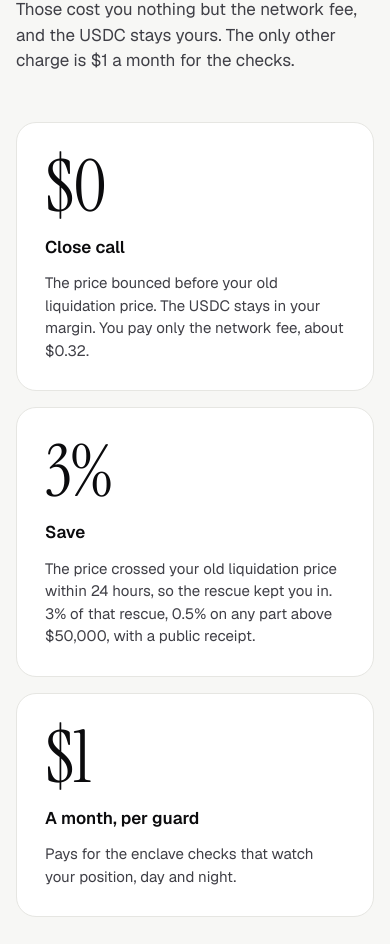
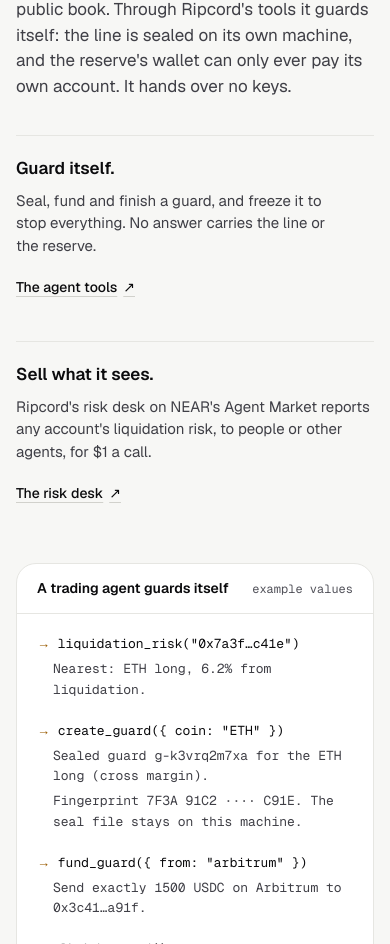
Before and after one commit to Musaga-Technology/Ripcord, a Next.js app in the folder apps/web/: page / in a window 390 px wide. Shown: the part 11056-12000 px from the top of the page. Built offline with nearby package versions, Linux system fonts and the light colour scheme; no server answers.

Commit message:
feat(web): add an agents section to the landing page
A trading agent's session guarding itself through the MCP tools, and the
risk desk on Agent Market, each linked to its code.

```diff
--- a/apps/web/app/page.tsx
+++ b/apps/web/app/page.tsx
@@ -10,6 +10,7 @@ import { AppPreview } from '../components/site/AppPreview';
 import { NearPath } from '../components/site/NearPath';
 import { SealMark } from '../components/SealMark';
 import { EngravedField } from '../components/site/EngravedField';
+import { AgentSession } from '../components/site/AgentSession';
 
 // Home (docs/DESIGN.md §4.1): one bold object per section, few words, every public number with its source and date.
 
@@ -132,6 +133,9 @@ export default function Home() {
             </a>
             <a href="#near" className="hover:text-text">
               On NEAR
+            </a>
+            <a href="#agents" className="hover:text-text">
+              Agents
             </a>
             <a href="#hunt" className="hover:text-text">
               Try to hunt it
@@ -302,6 +306,45 @@ export default function Home() {
           </Reveal>
         </section>
 
+        <section id="agents" className={`${wrap} scroll-mt-20 grid items-start gap-12 py-24 lg:grid-cols-[1fr_1.1fr]`}>
+          <Reveal className="flex flex-col gap-5">
+            <h2 className={h2}>
+              Agents get hunted <span className={turn}>too.</span>
+            </h2>
+            <p className="max-w-[32rem] text-[17px] text-text-2">
+              A trading agent&apos;s positions sit on the same public book. Through Ripcord&apos;s tools it guards
+              itself: the line is sealed on its own machine, and the reserve&apos;s wallet can only ever pay its own
+              account. It hands over no keys.
+            </p>
+            <div className="mt-4 grid gap-8 sm:grid-cols-2">
+              {[
+                [
+                  'Guard itself.',
+                  'Seal, fund and finish a guard, and freeze it to stop everything. No answer carries the line or the reserve.',
+                  'The agent tools',
+                  src('services/mcp/src/owner.ts'),
+                ],
+                [
+                  'Sell what it sees.',
+                  "Ripcord's risk desk on NEAR's Agent Market reports any account's liquidation risk, to people or other agents, for $1 a call.",
+                  'The risk desk',
+                  src('services/mcp/src/desk.ts'),
+                ],
+              ].map(([t, b, label, href]) => (
+                <div key={t} className="flex flex-col gap-2 border-t border-line pt-5">
+                  <h3 className="text-[17px] font-semibold">{t}</h3>
+                  <p className="text-[15px] text-text-2">{b}</p>
+                  <a href={href} className={proof}>
+                    {label}
+                    <span aria-hidden="true">↗</span>
+                  </a>
+                </div>
+              ))}
+            </div>
+          </Reveal>
+          <AgentSession />
+        </section>
+
         <section id="pricing" className={`${wrap} scroll-mt-20 py-24`}>
           <Reveal className="flex max-w-[44rem] flex-col gap-5">
             <h2 className={h2}>
--- /dev/null
+++ b/apps/web/components/site/AgentSession.tsx
@@ -0,0 +1,53 @@
+// An agent guarding its own position through Ripcord's MCP tools, as its session reads: each call and the answer the
+// tool gives, in the tools' own words (services/mcp/src/tools.ts), with example values. Static on purpose: a page read
+// as HTML shows it whole.
+const STEPS: { call: string; answer: string[]; done?: boolean }[] = [
+  { call: 'liquidation_risk("0x7a3f…c41e")', answer: ['Nearest: ETH long, 6.2% from liquidation.'] },
+  {
+    call: 'create_guard({ coin: "ETH" })',
+    answer: [
+      'Sealed guard g-k3vrq2m7xa for the ETH long (cross margin).',
+      'Fingerprint 7F3A 91C2 ···· C91E. The seal file stays on this machine.',
+    ],
+  },
+  {
+    call: 'fund_guard({ from: "arbitrum" })',
+    answer: ['Send exactly 1500 USDC on Arbitrum to 0x3c41…a91f.'],
+  },
+  {
+    call: 'finish_guard()',
+    answer: ['Guarding: the reserve landed and the guard is on NEAR.'],
+    done: true,
+  },
+];
+
+export function AgentSession() {
+  return (
+    <figure className="flex min-w-0 flex-col overflow-hidden rounded-[20px] border border-line bg-panel">
+      <figcaption className="flex items-center justify-between gap-4 border-b border-line px-5 py-3.5">
+        <span className="text-[14px] font-semibold">A trading agent guards itself</span>
+        <span className="font-mono text-[12px] text-muted">example values</span>
+      </figcaption>
+      <ol className="flex flex-col gap-5 overflow-x-auto px-5 py-5 font-mono text-[13px] leading-[1.6]">
+        {STEPS.map((s) => (
+          <li key={s.call} className="flex flex-col gap-1">
+            <span className="text-text">
+              <span aria-hidden="true" className="text-amber">
+                →{' '}
+              </span>
+              {s.call}
+            </span>
+            {s.answer.map((line) => (
+              <span key={line} className={`pl-4 ${s.done ? 'text-amber' : 'text-text-2'}`}>
+                {line}
+              </span>
+            ))}
+          </li>
+        ))}
+      </ol>
+      <div className="border-t border-line px-5 py-3.5 font-mono text-[12px] text-muted">
+        Any MCP client: corepack pnpm --filter @ripcord/mcp start
+      </div>
+    </figure>
+  );
+}
```
Also changed, not shown: 1 other file (tests, documents, lock files or other folders).
